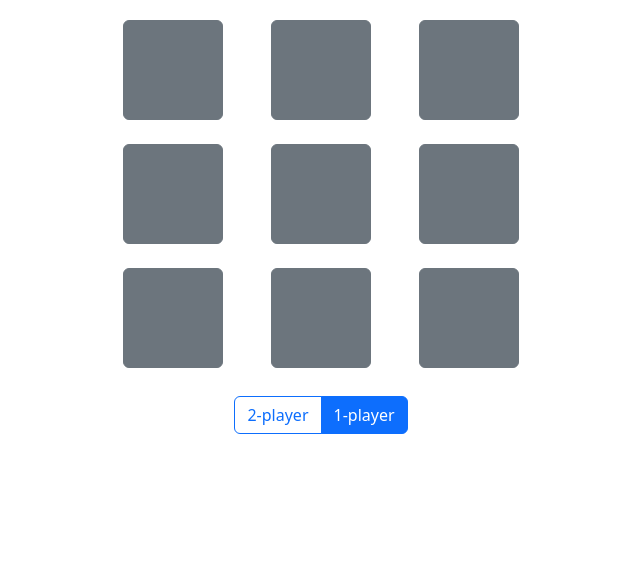
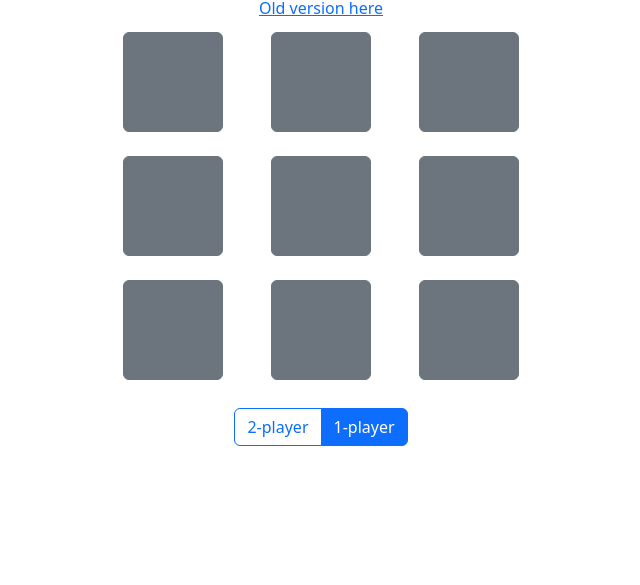
Before and after one commit to Bob-YsPan/tictactoe-ai-gen, a plain HTML site: page index.html in a window 1280 px wide. Shown: the part 215-800 px from the top of the page, without its empty margins (319-959 px from the left). Drawn offline with nearby package versions, Linux system fonts and the light colour scheme.

Commit message:
Update index.html

```diff
--- a/index.html
+++ b/index.html
@@ -30,6 +30,7 @@
 <body>
   <div class="container">
     <h1 class="text-center mb-4">Tic Tac Toe</h1>
+    <a href="https://bob-yspan.github.io/tictactoe-ai-gen/index_old.html" class="button">Old version here</a>
     <div class="row">
       <div class="col-4">
         <button id="btn-1" class="btn btn-tic-tac-toe btn-secondary" onclick="playMove(1)"></button>
```
